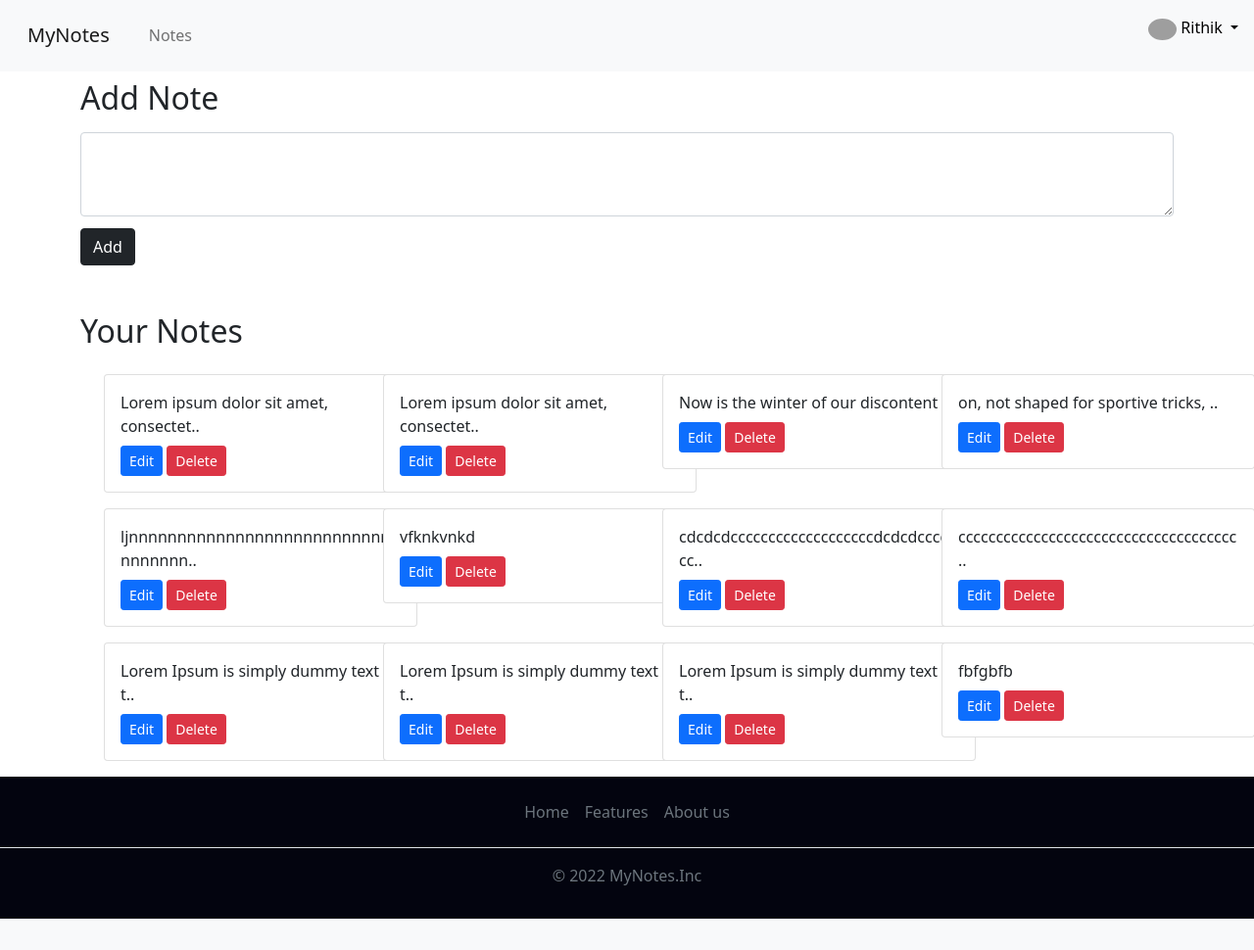
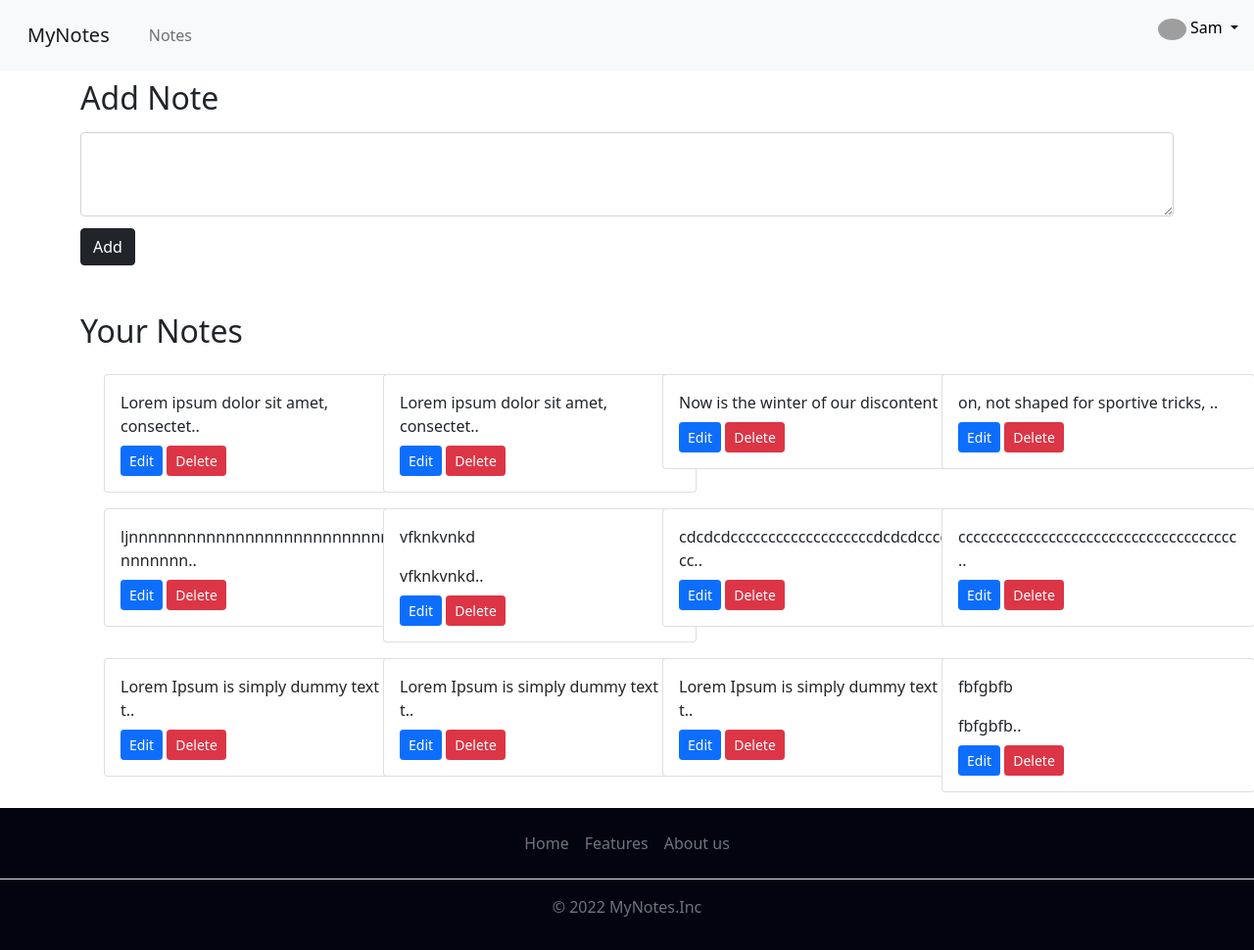
Before and after one commit to rithikg24/notes-app, a Flask app: page /dashboard in a window 1280 px wide. Shown: the whole page at 98% size. Before the commit the page ends 938 px from the top, so only its background shows below. Run offline with Flask 2, Linux system fonts and the light colour scheme; a user stored in the database is signed in; data comes from the database, SQL or seed files in the repository; both versions use the stored data as it was after the commit; grey boxes are pictures that could not be loaded.

Commit message:
db and html change

```diff
--- a/templates/dashboard.html
+++ b/templates/dashboard.html
@@ -34,7 +34,7 @@
                 <a class="nav-link dropdown-toggle" href="#" id="navbarDropdown" role="button" data-bs-toggle="dropdown"
                     aria-expanded="false" style="color: black;">
                     <img src="/static/dp.webp" class="rounded-circle" height="22"
-                        alt="Portrait of a Woman" loading="lazy" /> Rithik  </a>
+                        alt="Portrait of a Woman" loading="lazy" /> Sam  </a>
                 <ul class="dropdown-menu" aria-labelledby="navbarDropdown">
                     <li><a class="dropdown-item" href="#">My Profile</a></li>
                     <li><a class="dropdown-item" href="#">Settings</a></li>
@@ -93,7 +93,8 @@
                             <div class="note_data mb-2">
                                 {% if (note.data)|length <37 %}
                                 <p class="card-text" style="transform: rotate(0);"><a class="text-warning stretched-link"  href="/view/{{note.id}}" ></a>{{note.data}}</p>
-                                {% else %}
+                                {% endif %}
+                                {% if (note.data) | truncate(37,true) %}
                                 <p class="card-text" style="transform: rotate(0);"><a class="text-warning stretched-link" href="/view/{{note.id}}" ></a>{{note.data[:37]}}..</p>
                                 {% endif %}
                             </div>
@@ -115,7 +116,7 @@
                                                 Are you sure you want to Delete this Note ?
                                             </div>
                                             <div class="modal-footer">
-                                                <button type="button" class="btn btn-secondary" data-bs-dismiss="modal">Close</button>
+                                                <button type="button" class="btn btn-secondary" data-bs-dismiss="modal">Cancel</button>
                                                 <a href="/delete/{{note.id}}"type="button" class="btn btn-danger">Delete</a>
                                             </div>
                                         </div>
```
Also changed, not shown: notes.db.
